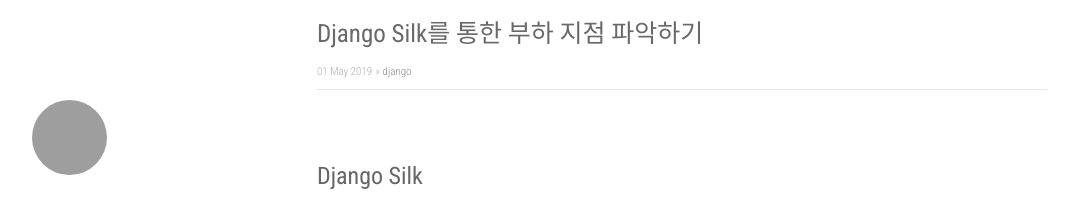
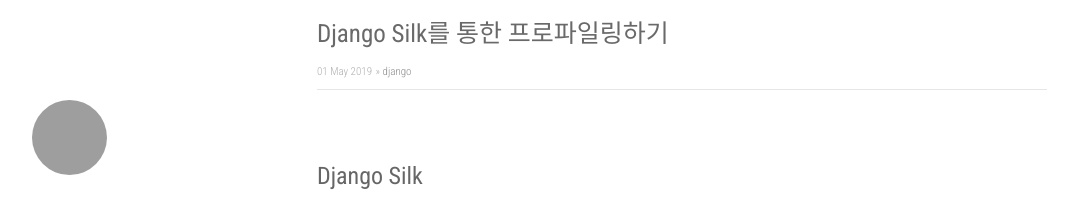
Before and after one commit to lee-seul/lee-seul.github.com, a Jekyll site: the page built from _posts/2019-05-01-django-silk.markdown, in a window 1280 px wide and 900 px high. Shown: the top 206 px of the window, without its empty margins (53-1131 px from the left). Built offline with Jekyll 4.4.1, drawn with Linux system fonts in a browser that asks for light colours; nearby versions of some CDN libraries; comment, search, counter and statistics services are not loaded; grey boxes are pictures that could not be loaded.

Commit message:
django silk 제목 변경

```diff
--- a/_posts/2019-05-01-django-silk.markdown
+++ b/_posts/2019-05-01-django-silk.markdown
@@ -1,6 +1,6 @@
 ---
 layout: post
-title: "Django Silk를 통한 부하 지점 파악하기 "
+title: "Django Silk를 통한 프로파일링하기 "
 date: 2019-05-01 11:51:41 +0900
 categories: [django]
 encoding: UTF-8
```
